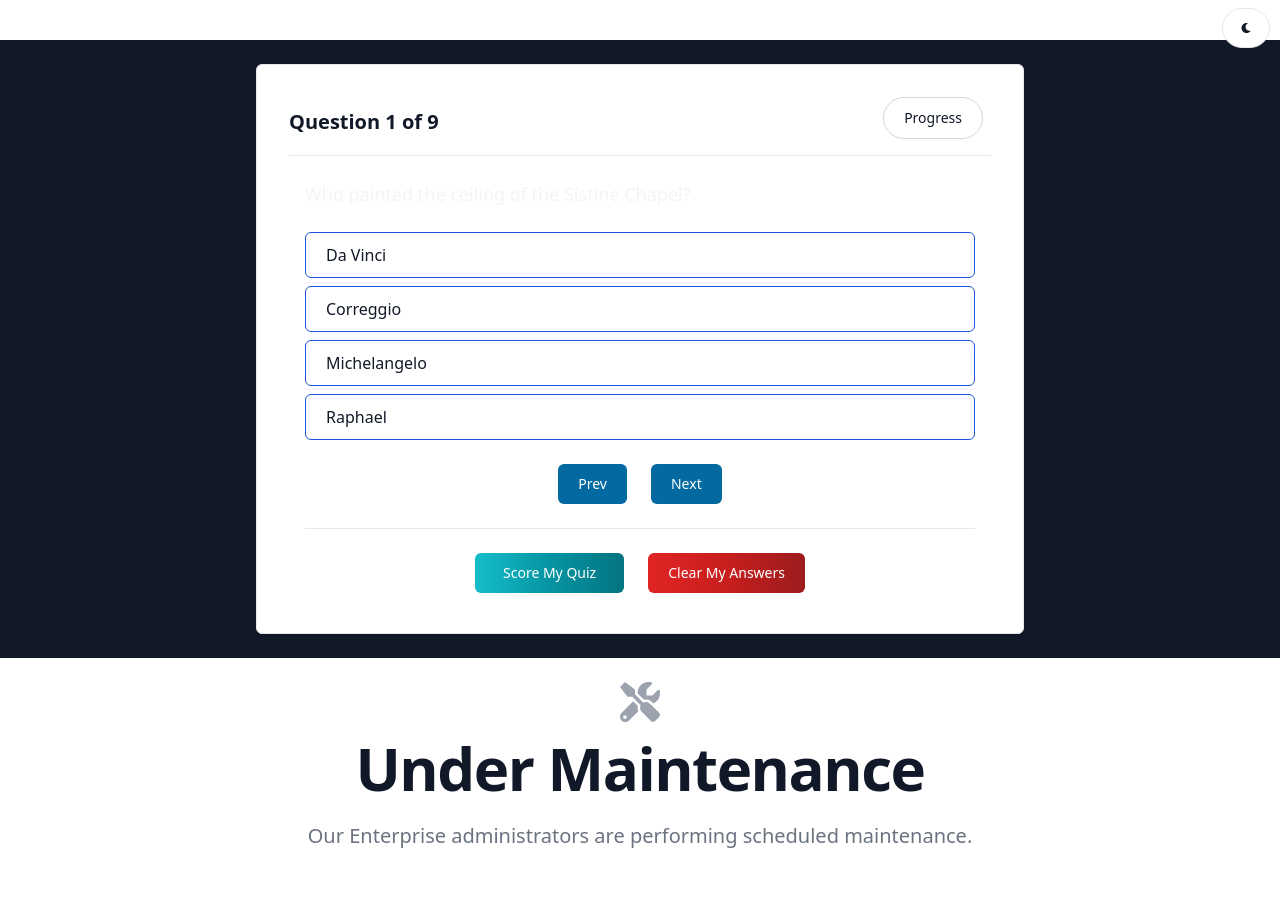
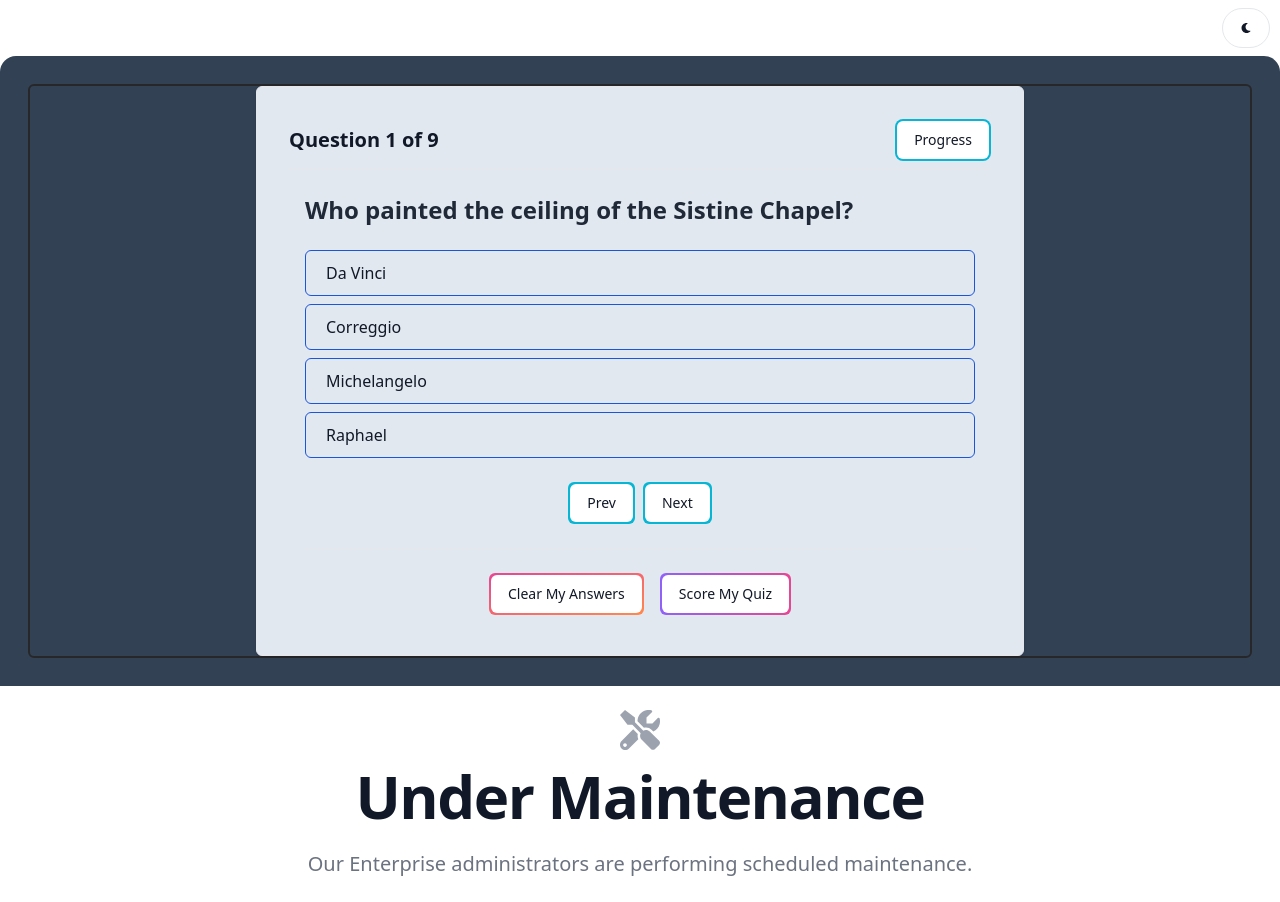
Before and after one commit to IAMAmanRaj/LearningPathway, a React (Vite) app in the folder client/: page /interest in a window 1280 px wide. Before the commit the page ends 874 px from the top, so only its background shows below. Built offline with nearby package versions, Linux system fonts and the light colour scheme.

Commit message:
UI bug fix

```diff
--- a/client/src/components/Footer.jsx
+++ /dev/null
@@ -1,7 +0,0 @@
-import React from "react"
-
-export default function Footer() {
-    return (
-        <footer className="mt-auto pb-10 text-center dark:text-gray-300 mt-100vh">Created by <a href="https://brianoneil.netlify.app/" className="underline" target="_blank">Brian O'Neil</a></footer>
-    )
-}
--- a/client/src/components/Header.jsx
+++ /dev/null
@@ -1,51 +0,0 @@
-import React from "react";
-import { Link } from "react-router-dom";
-import { useSelector, useDispatch } from "react-redux";
-import { Button, Navbar } from "flowbite-react";
-
-import { FaMoon, FaSun } from "react-icons/fa";
-
-import { toggleTheme } from "../redux/theme/themeSlice";
-import { useLocation } from "react-router-dom";
-
-const Header = () => {
-  const path = useLocation().pathname;
-  const dispatch = useDispatch();
-  const { theme } = useSelector((state) => state.theme);
-
-
-  return (
-    <Navbar className="">
-
-
-
-      <div className="flex gap-2  items-center">
-        <Button
-          className="w-12 h-10 inline"
-          color="gray"
-          pill
-          onClick={() => dispatch(toggleTheme())}
-        >
-          {theme === "light" ? <FaMoon /> : <FaSun />}
-        </Button>
-
-
-
-        <Navbar.Toggle />
-      </div>
-      <Navbar.Collapse>
-        <Navbar.Link active={path === "/"} as={"div"}>
-          <Link className="text-2xl" to="/">Home</Link>
-        </Navbar.Link>
-        <Navbar.Link active={path === "/about"} as={"div"}>
-          <Link className="text-2xl" to="/about">About</Link>
-        </Navbar.Link>
-        <Navbar.Link active={path === "/projects"} as={"div"}>
-          <Link className="text-2xl" to="/projects">Projects</Link>
-        </Navbar.Link>
-      </Navbar.Collapse>
-    </Navbar>
-  );
-};
-
-export default Header;
--- a/client/src/components/QuestionCard.jsx
+++ b/client/src/components/QuestionCard.jsx
@@ -1,5 +1,5 @@
 import React from 'react';
-
+import { Button } from 'flowbite-react';
 const QuestionCard = ({
     quizLength,
     question,
@@ -12,24 +12,26 @@ const QuestionCard = ({
     handleProgressToggle,
 }) => {
     return (
-        <div className="flex justify-center">
-            <div className='w-full max-w-3xl p-4 bg-white border border-gray-200 rounded-md shadow sm:p-8 dark:bg-gray-800 dark:border-gray-700'>
+        <div className="flex justify-center border-2  border-zinc-800 rounded-md dark:border-slate-200 ">
+            <div className='w-full max-w-3xl p-4 bg-slate-200 border border-gray-200 rounded-md shadow sm:p-8 dark:bg-gray-800 dark:border-gray-700'>
                 <div className='flex items-center justify-between mb-2'>
                     <h2 className='text-xl font-bold leading-none text-gray-900 dark:text-white'>
                     Question {question.id} of {quizLength}
                     </h2>
-                    <button
+                    <Button
                         type="button"
-                        className="text-gray-900 bg-white border border-gray-300 focus:outline-none hover:bg-gray-100 font-medium rounded-full text-sm px-5 py-2.5 me-2 mb-2 dark:bg-gray-800 dark:text-white dark:border-gray-600 dark:hover:bg-gray-700 dark:hover:border-gray-600 dark:focus:ring-gray-700"
+
                         onClick={handleProgressToggle}
+                        outline
+                        gradientDuoTone="cyanToBlue"
                         >
                         Progress
-                    </button>
+                    </Button>
                 </div>
                 <div className="flow-root">
                     <hr className=" border-gray-200 sm:mx-auto dark:border-gray-300" />
                     <div className='px-4' action=''>
-                        <p className="my-6 font-thin text-gray-100 text-lg dark:text-gray-100">{question.questionText}</p>
+                        <p className="my-6 text-2xl text-gray-800 font-semibold dark:text-gray-100">{question.questionText}</p>
                         {question.answerOptions.map((answerOption) => (
                             <button
                             key={answerOption.answerID}
@@ -37,40 +39,51 @@ const QuestionCard = ({
                             className={
                                 selectedAnswerID === answerOption.answerID
                                 ? 'w-full text-left font-semibold text-gray-900 bg-white border border-gray-300 focus:outline-none hover:bg-gray-100 focus:ring-4 focus:ring-gray-200 rounded-md text-base px-5 py-2.5 mr-2 mb-2 dark:bg-gray-600 dark:text-white dark:border-gray-600 dark:hover:bg-gray-700 dark:hover:border-gray-600 dark:focus:ring-gray-500'
-                                : 'w-full text-left font-thin text-gray-900 hover:text-white border-[1.5px] border-blue-700  hover:bg-gray-900 focus:ring-4 focus:outline-none focus:ring-gray-300 font-medium rounded-md text-base px-5 py-2.5 mr-2 mb-2 dark:border-gray-600 dark:text-gray-100 dark:hover:text-white dark:hover:bg-gray-600 dark:focus:ring-gray-800'
+                                : 'w-full text-left font-thin text-gray-900 hover:text-white border-[1.5px] border-blue-700  hover:bg-gray-900 focus:ring-4 focus:outline-none focus:ring-gray-300  rounded-md text-base px-5 py-2.5 mr-2 mb-2 dark:border-gray-600 dark:text-gray-100 dark:hover:text-white dark:hover:bg-gray-600 dark:focus:ring-gray-800'
                             }
                             >
                             {answerOption.answerText}
                             </button>
                         ))}
 
-                        <div className='flex justify-center p-4'>
-                            <button
+                        <div className='flex gap-4s justify-center p-4'>
+                            <Button
                             onClick={handlePrevQuestion}
                             type='button'
-                            className='text-white bg-sky-700 hover:bg-sky-800 font-medium rounded-md text-sm px-5 py-2.5 mr-6 mb-2 dark:bg-sky-600 dark:hover:bg-sky-700 focus:outline-none'
+                            outline
+                            className='font-medium rounded-md text-sm  mr-2 mb-2'
+                        gradientDuoTone="cyanToBlue"
                             >
                             Prev
-                            </button>
-                            <button
+                            </Button>
+                            <Button
                             onClick={handleNextQuestion}
                             type='button'
-                            className='text-white bg-sky-700 hover:bg-sky-800 font-medium rounded-md text-sm px-5 py-2.5 mb-2 dark:bg-sky-600 dark:hover:bg-sky-700 focus:outline-none'
+                            outline
+                            className='font-medium rounded-md text-sm  mb-2'
+                        gradientDuoTone="cyanToBlue"
                             >
                             Next
-                            </button>
+                            </Button>
                         </div>
                         <hr className="mb-2 border-gray-200 sm:mx-auto dark:border-gray-300 lg:mb-2" />
                     </div>
                 </div>
 
-                <div className='flex justify-center pt-4'>
-                    <button onClick={handleScoreQuiz} type='button' className='text-white bg-gradient-to-r from-teal-400 via-teal-500 to-teal-600 hover:bg-gradient-to-br focus:ring-4 focus:ring-teal-300 font-medium rounded-md text-sm px-7 py-2.5 mr-6 mb-2 dark:bg-teal-600 dark:hover:bg-teal-700 dark:focus:ring-teal-800'>
+                <div className='flex justify-center gap-4 pt-4'>
+
+                <Button onClick={handleClearAnswers} type='button' outline
+                            className='font-medium rounded-md text-sm  mb-2'
+                        gradientDuoTone="pinkToOrange">
+                    Clear My Answers
+                    </Button>
+
+                    <Button onClick={handleScoreQuiz} type='button' outline
+                            className='font-medium rounded-md text-sm  mb-2'
+                        gradientDuoTone="purpleToPink">
                     Score My Quiz
-                    </button>
-                    <button onClick={handleClearAnswers} type='button' className='text-white bg-gradient-to-r from-red-600 via-red-700 to-red-800 hover:bg-gradient-to-br focus:ring-4 focus:ring-red-300 font-medium rounded-md text-sm px-5 py-2.5 mb-2 dark:bg-red-600 dark:hover:bg-red-700 dark:focus:ring-red-900'>
-                    Clear My Answers
-                    </button>
+                    </Button>
+
                 </div>
             </div>
 
--- a/client/src/pages/Home.jsx
+++ b/client/src/pages/Home.jsx
@@ -44,7 +44,7 @@ const [formData,setFormData]=useState({});
   return (
     <>
 
-     <div className="container flex flex-col pt-2 mx-auto h-screen">
+     <div className="container  flex flex-col pt-2 mx-auto h-full">
      <Button
           className="absolute top-4 right-4 w-12 h-10 inline"
           color="gray"
--- a/client/src/pages/Interest.jsx
+++ b/client/src/pages/Interest.jsx
@@ -4,7 +4,6 @@ import questions from '../questionsData';
 import QuestionCard from '../components/QuestionCard';
 import ScoreReportCard from '../components/ScoreReportCard';
 import ProgressCard from '../components/ProgressCard';
-import Footer from '../components/Footer';
 
 import {Button} from 'flowbite-react';
 import { FaMoon, FaSun } from "react-icons/fa";
@@ -112,7 +111,7 @@ onClick={() => dispatch(toggleTheme())}
 {theme === "light" ? <FaMoon /> : <FaSun />}
 </Button>
 
-            <main className="p-3 mt-10  flex-grow items-center justify-center">
+            <main className="p-4  mt-14 bg-slate-700 dark:bg-slate-700 rounded-t-2xl  flex-grow items-center justify-center">
                 <div className="p-3">
                     {
                     showProgress? (
```
Also changed, not shown: client/src/components/ScoreReportCard.jsx (+31 -21 lines).
